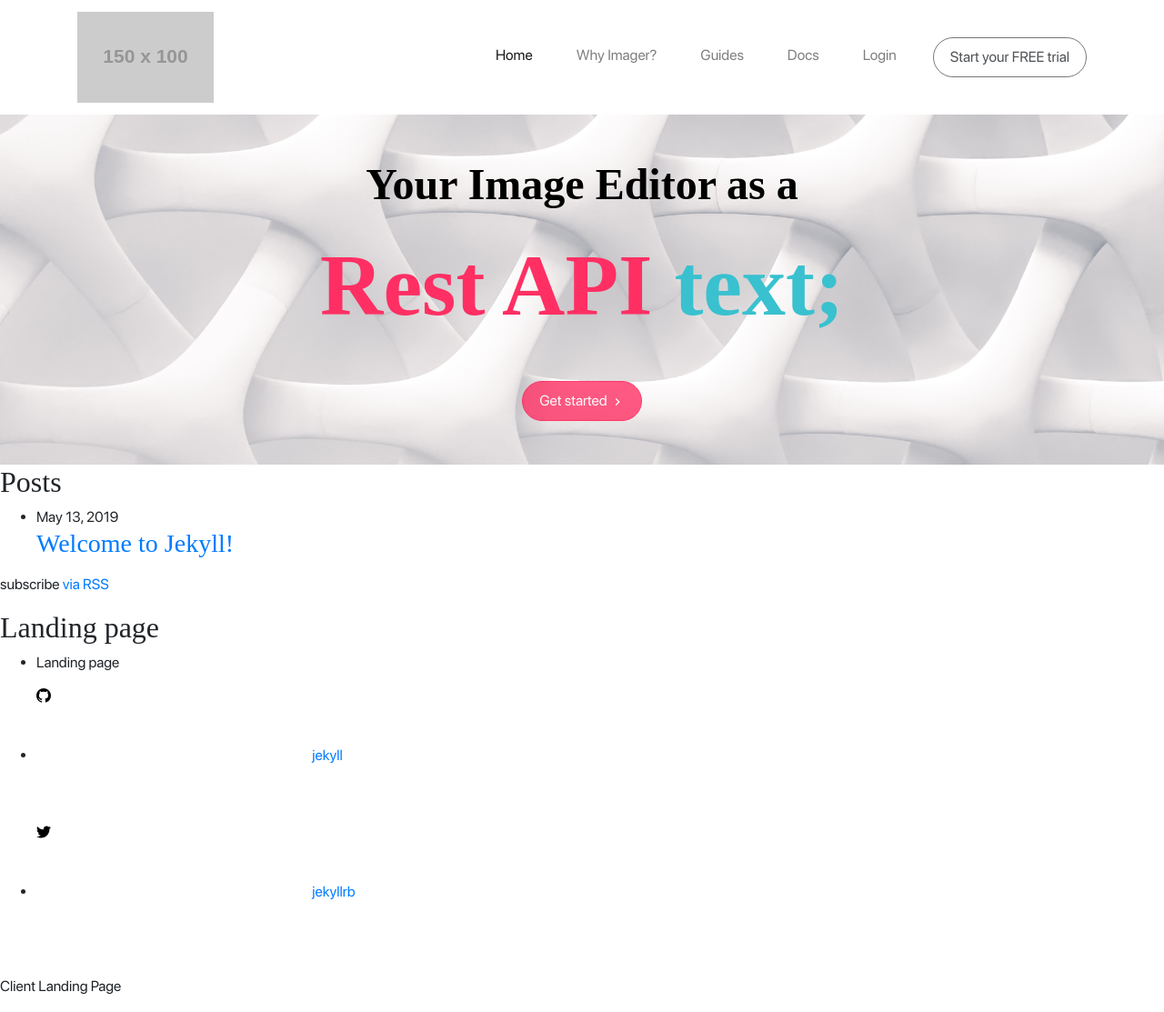
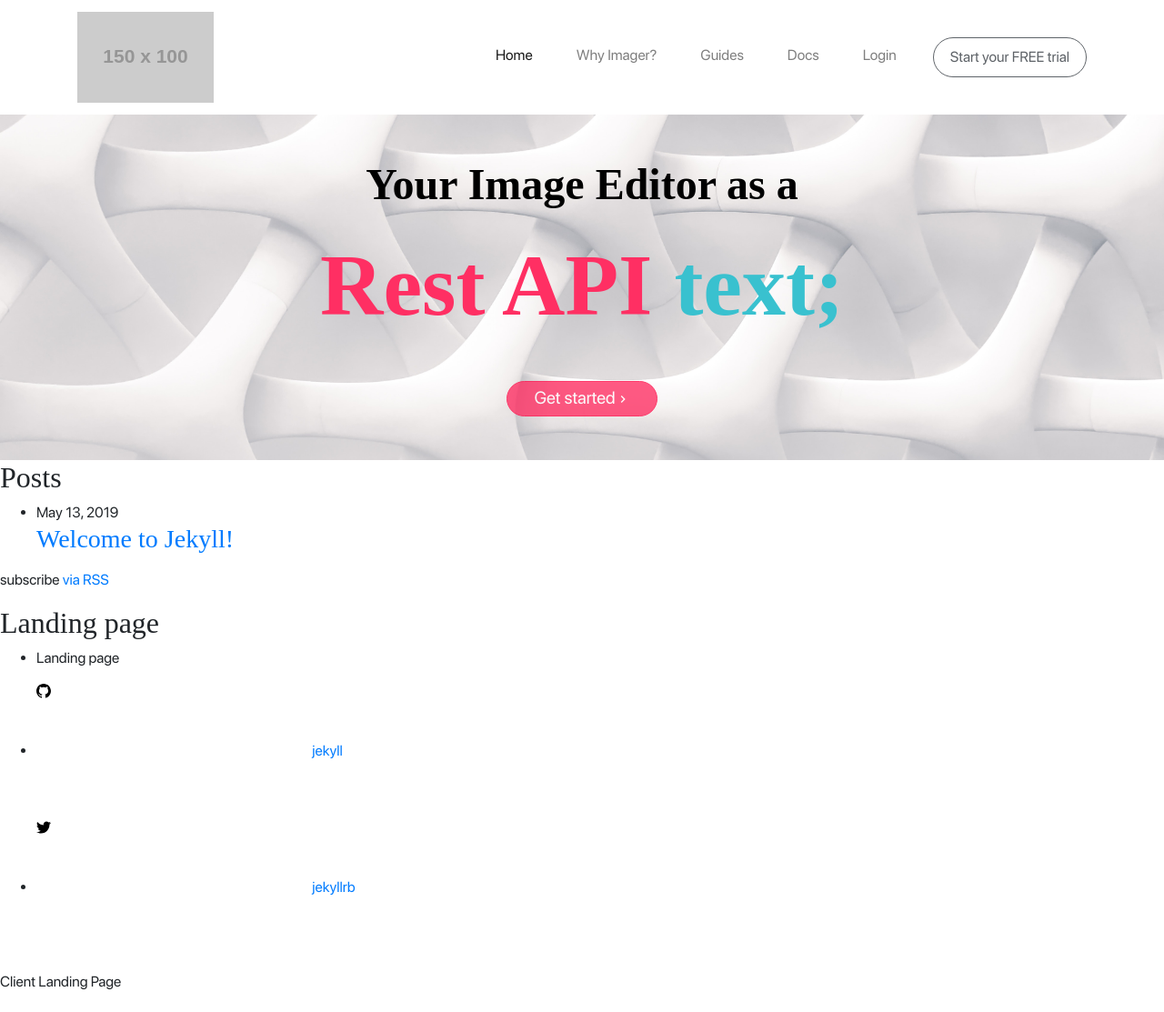
Before and after one commit to rendrap/gblog, a Jekyll site: the page built from index.md, in a window 1280 px wide. Shown: the whole page at 91% size. Built offline with Jekyll 4.4.1, drawn with Linux system fonts in a browser that asks for light colours; some web fonts are replaced.

Commit message:
tweak button

```diff
--- a/_includes/header.html
+++ b/_includes/header.html
@@ -29,7 +29,7 @@
             <a class="nav-link" href="#">Login</a>
           </li>
           <li class="nav-item pl-xl-3">
-            <a class="btn btn-round black-border shadow-none" href="#">Start your FREE trial</a>
+            <a class="btn btn-round btn-outline-dark" href="#">Start your FREE trial</a>
           </li>
         </ul>
       </div>
--- a/_includes/headline.html
+++ b/_includes/headline.html
@@ -6,8 +6,8 @@
       <h3 class="display-1 font-weight-bold lightcoral mb-5">Rest API
         <span class="lightskyblue">text;</span>
       </h3>
-      <a href="#" class="btn btn-heading btn-light btn-round">Get started
-        <img src="{{ "/assets/images/icon_chevron_right.svg" | relative_url }}" alt="chevron right icon" class="icon-size">
+      <a href="#" class="btn btn-heading btn-light btn-round long-button">Get started
+        <img src="{{ "/assets/images/icon_chevron_right.svg" | relative_url }}" alt="chevron right icon" class="icon-size closer-left">
       </a>
     </div>
   </div>
--- a/_sass/_custom.scss
+++ b/_sass/_custom.scss
@@ -61,20 +61,14 @@ body {
 
 //Navbar //
 
-//overide logo height
-// .navbar-brand img {
-//     height: 4.5rem;
-// }
-
 .btn-round {
   border-width: 1px;
   border-radius: 30px !important;
   opacity: 0.79;
   padding: 9px 18px;
 }
-
-.black-border {
-  border-color: #000000ad;
+.closer-left {
+  margin-left: -4px;
 }
 
 // Headline //
@@ -126,3 +120,7 @@ $lightskyblue: #39C1CF;
 .overlay-content>.sub-heading {
   @include font-size(3rem);
 }
+.long-button {
+  padding: 4px 29px;
+  @include font-size(1.2rem);
+}
```
